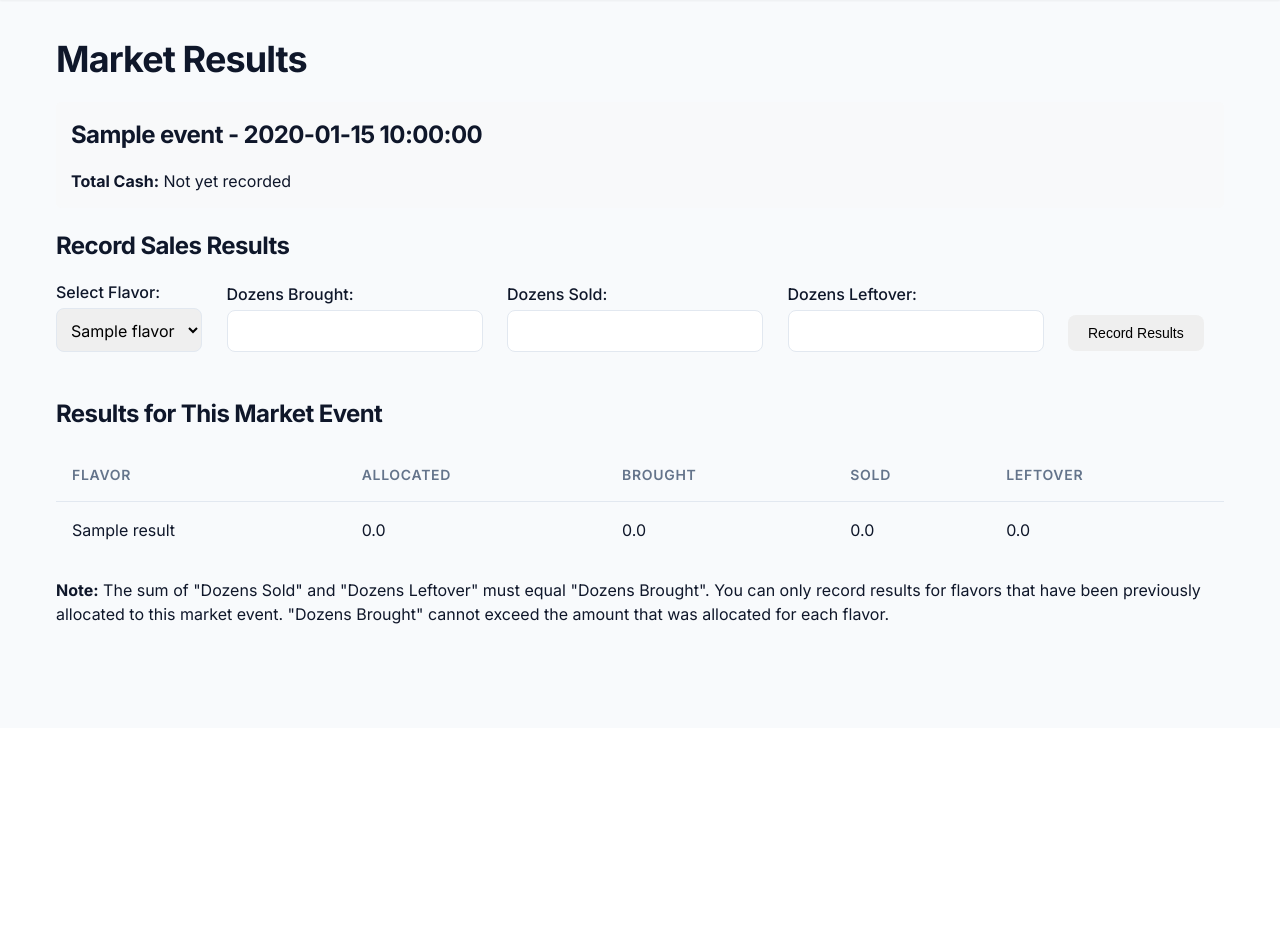
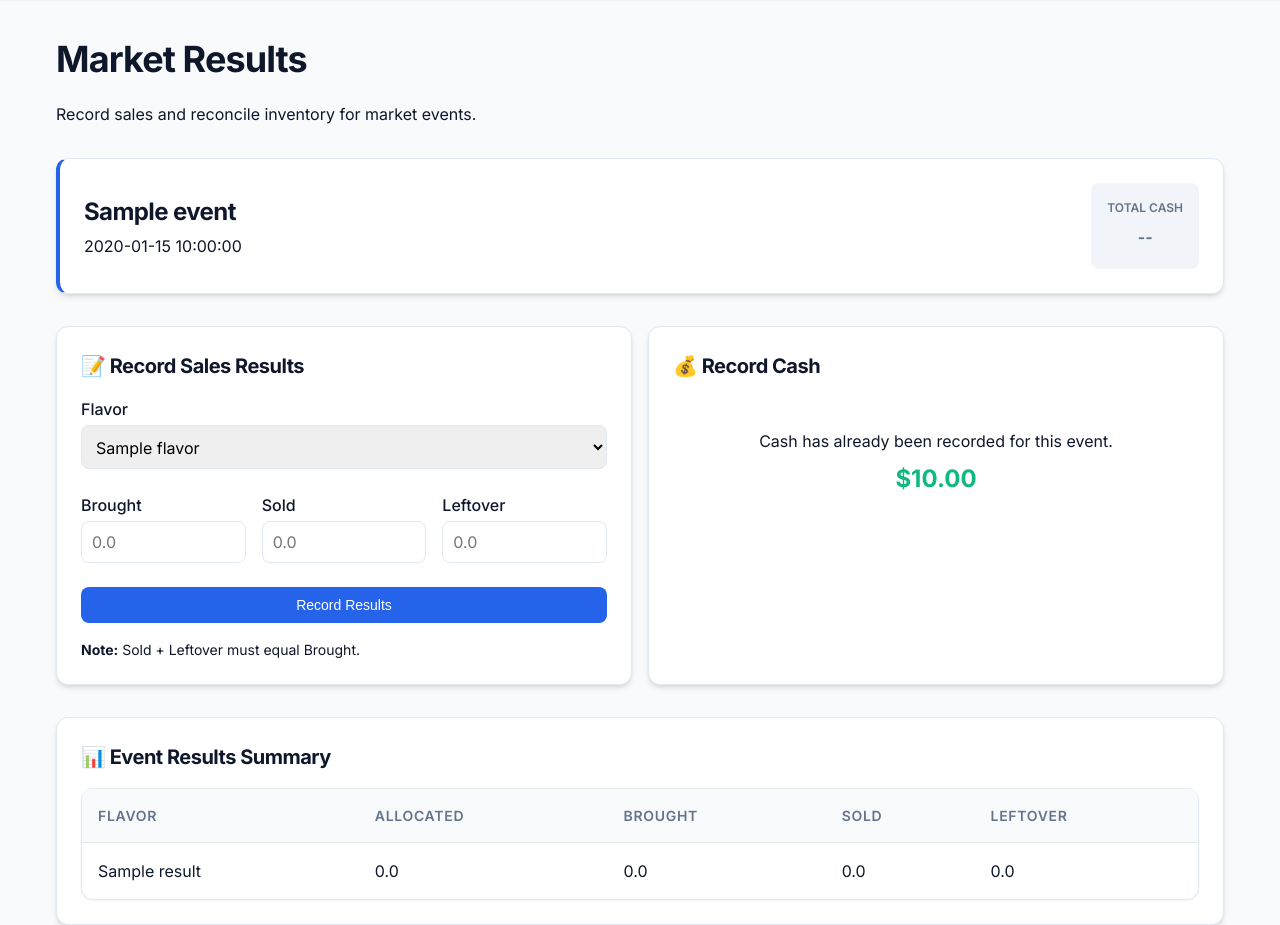
Before and after one commit to sebasanjose/productionLaLinda, a Flask app: template templates/market_results.html in a window 1280 px wide. Shown: the part 72-997 px from the top of the page. Before the commit the page ends 696 px from the top, so only its background shows below. Run offline with Flask 2, Linux system fonts and the light colour scheme; the template is opened without the code that fills it: most values are stand-ins (such as "Sample title", 1, 10 or a date in 2020).

Commit message:
refactor: Implement a new global stylesheet and update all core templates for a modern UI.

```diff
--- a/app.py
+++ b/app.py
@@ -91,8 +91,9 @@
                 flash('Please enter valid numeric values for regular and ghee dozens.', 'error')
                 conn.close()
                 return redirect(url_for('production'))
-            conn.execute('INSERT INTO tapas_production (date, regular_dozens, ghee_dozens) VALUES (?, ?, ?)',
-                        (date_str, regular, ghee))
+            notes = request.form.get('notes', '').strip()
+            conn.execute('INSERT INTO tapas_production (date, regular_dozens, ghee_dozens, notes) VALUES (?, ?, ?, ?)',
+                        (date_str, regular, ghee, notes))
             conn.commit()
             flash(f'Tapas production recorded: {regular} regular, {ghee} ghee dozens')
 
@@ -320,9 +321,9 @@
 
     # Get all tapas production records
     production_records = conn.execute('''
-        SELECT date, regular_dozens, ghee_dozens
+        SELECT id, date, regular_dozens, ghee_dozens, notes
         FROM tapas_production
-        ORDER BY date DESC
+        ORDER BY date DESC, id DESC
     ''').fetchall()
 
     # Calculate totals
@@ -351,5 +352,34 @@
                            totals=totals,
                            weekly_totals=weekly_totals)
 
+@app.route('/edit_tapas_production/<int:id>', methods=['POST'])
+def edit_tapas_production(id):
+    conn = get_db_connection()
+    action = request.form.get('action')
+
+    if action == 'delete':
+        conn.execute('DELETE FROM tapas_production WHERE id = ?', (id,))
+        flash('Tapas production record deleted')
+
+    elif action == 'edit':
+        try:
+            date_str = request.form['date']
+            regular = float(request.form['regular_dozens'])
+            ghee = float(request.form.get('ghee_dozens', 0))
+            notes = request.form.get('notes', '').strip()
+
+            conn.execute('''
+                UPDATE tapas_production
+                SET date = ?, regular_dozens = ?, ghee_dozens = ?, notes = ?
+                WHERE id = ?
+            ''', (date_str, regular, ghee, notes, id))
+            flash('Tapas production record updated')
+        except (ValueError, KeyError):
+            flash('Error updating record: Invalid data', 'error')
+
+    conn.commit()
+    conn.close()
+    return redirect(url_for('tapas_production'))
+
 if __name__ == '__main__':
     app.run(debug=True)
--- a/templates/market_results.html
+++ b/templates/market_results.html
@@ -1,73 +1,101 @@
-{% extends "base.html" %} {% block title %}Market Results - Empanada Production
-Tracker{% endblock %} {% block content %}
+{% extends "base.html" %}
+{% block title %}Market Results - La Linda Tracker{% endblock %}
+
+{% block content %}
+<div class="mb-4">
   <h1>Market Results</h1>
+  <p class="text-muted">Record sales and reconcile inventory for market events.</p>
+</div>
 
 {% if event %}
-<div
-  style="
-    margin-bottom: 20px;
-    padding: 15px;
-    background: #f8f9fa;
-    border-radius: 5px;
-  "
->
-  <h2>{{ event.market_name }} - {{ event.event_date }}</h2>
+<div class="card mb-4" style="border-left: 4px solid var(--primary-color);">
+  <div class="flex" style="justify-content: space-between; align-items: center;">
+    <div>
+      <h2 style="margin-bottom: 0.25rem;">{{ event.market_name }}</h2>
+      <p class="text-muted">{{ event.event_date }}</p>
+    </div>
+    <div class="text-center" style="background: #f1f5f9; padding: var(--spacing-md); border-radius: var(--radius-md);">
+      <span
+        style="display: block; font-size: 0.75rem; text-transform: uppercase; color: var(--text-muted); font-weight: 600;">Total
+        Cash</span>
+      <span style="font-size: 1.5rem; font-weight: 700; color: var(--success-color);">
         {% if event.cash %}
-  <p><strong>Total Cash Recorded:</strong> ${{ "%.2f"|format(event.cash) }}</p>
+        ${{ "%.2f"|format(event.cash) }}
         {% else %}
-  <p><strong>Total Cash:</strong> Not yet recorded</p>
+        <span style="color: var(--text-muted); font-size: 1rem;">--</span>
         {% endif %}
+      </span>
+    </div>
+  </div>
 </div>
 
-<h2>Record Sales Results</h2>
+<div class="grid grid-cols-2 gap-4">
+  <!-- Record Sales Form -->
+  <div class="card">
+    <h3>📝 Record Sales Results</h3>
     <form method="POST">
-  <div style="margin-bottom: 20px">
-    <div class="form-group" style="display: inline-block; margin-right: 20px">
-      <label for="flavor_id">Select Flavor:</label>
+      <div class="form-group">
+        <label for="flavor_id">Flavor</label>
         <select name="flavor_id" id="flavor_id" required>
           {% for flavor in flavors %}
           <option value="{{ flavor.id }}">{{ flavor.name }}</option>
           {% endfor %}
         </select>
       </div>
-    <div class="form-group" style="display: inline-block; margin-right: 20px">
-      <label for="brought">Dozens Brought:</label>
-      <input
-        type="number"
-        name="brought"
-        id="brought"
-        step="0.1"
-        min="0"
-        required
-      />
+
+      <div class="grid grid-cols-3 gap-4">
+        <div class="form-group">
+          <label for="brought">Brought</label>
+          <input type="number" name="brought" id="brought" step="0.1" min="0" required placeholder="0.0" />
         </div>
-    <div class="form-group" style="display: inline-block; margin-right: 20px">
-      <label for="sold">Dozens Sold:</label>
-      <input type="number" name="sold" id="sold" step="0.1" min="0" required />
+        <div class="form-group">
+          <label for="sold">Sold</label>
+          <input type="number" name="sold" id="sold" step="0.1" min="0" required placeholder="0.0" />
         </div>
-    <div class="form-group" style="display: inline-block">
-      <label for="leftover">Dozens Leftover:</label>
-      <input
-        type="number"
-        name="leftover"
-        id="leftover"
-        step="0.1"
-        min="0"
-        required
-      />
+        <div class="form-group">
+          <label for="leftover">Leftover</label>
+          <input type="number" name="leftover" id="leftover" step="0.1" min="0" required placeholder="0.0" />
         </div>
-    <button
-      type="submit"
-      class="btn"
-      style="margin-left: 20px; vertical-align: middle"
-    >
-      Record Results
-    </button>
       </div>
+
+      <button type="submit" class="btn btn-primary" style="width: 100%">Record Results</button>
+
+      <p class="text-muted" style="font-size: 0.875rem; margin-top: var(--spacing-md);">
+        <strong>Note:</strong> Sold + Leftover must equal Brought.
+      </p>
     </form>
+  </div>
 
-<h2>Results for This Market Event</h2>
-<table class="data-table">
+  <!-- Record Cash Form -->
+  <div class="card">
+    <h3>💰 Record Cash</h3>
+    {% if event.cash is none %}
+    <form method="POST" action="{{ url_for('market_results', event_id=event_id) }}">
+      <input type="hidden" name="record_cash" value="1" />
+      <div class="form-group">
+        <label for="cash_amount">Total Cash Received ($)</label>
+        <input type="number" name="cash_amount" id="cash_amount" step="0.01" min="0" placeholder="0.00" required />
+      </div>
+      <button type="submit" class="btn btn-success"
+        style="width: 100%; background-color: var(--success-color); border-color: var(--success-color); color: white;">Record
+        Cash</button>
+    </form>
+    {% else %}
+    <div class="text-center" style="padding: var(--spacing-xl) 0;">
+      <p class="text-muted">Cash has already been recorded for this event.</p>
+      <p style="font-size: 1.5rem; font-weight: 700; color: var(--success-color); margin-top: var(--spacing-sm);">
+        ${{ "%.2f"|format(event.cash) }}
+      </p>
+    </div>
+    {% endif %}
+  </div>
+</div>
+
+<!-- Results Table -->
+<div class="card mt-4">
+  <h3>📊 Event Results Summary</h3>
+  <div class="table-container">
+    <table>
       <thead>
         <tr>
           <th>Flavor</th>
@@ -78,7 +106,8 @@
         </tr>
       </thead>
       <tbody>
-    {% if results %} {% for result in results %}
+        {% if results %}
+        {% for result in results %}
         <tr>
           <td>{{ result.name }}</td>
           <td>{{ "%.1f"|format(result.allocated or 0) }}</td>
@@ -86,57 +115,23 @@
           <td>{{ "%.1f"|format(result.sold or 0) }}</td>
           <td>{{ "%.1f"|format(result.leftover or 0) }}</td>
         </tr>
-    {% endfor %} {% else %}
+        {% endfor %}
+        {% else %}
         <tr>
-      <td colspan="5" style="text-align: center; font-style: italic">
+          <td colspan="5" class="text-center text-muted" style="padding: var(--spacing-xl);">
             No results have been recorded for this market event yet.
           </td>
         </tr>
         {% endif %}
       </tbody>
     </table>
-
-<div style="margin-top: 20px">
-  {% if event.cash is none %}
-  <form
-    method="POST"
-    action="{{ url_for('market_results', event_id=event_id) }}"
-    style="display: inline-block"
-  >
-    <input type="hidden" name="record_cash" value="1" />
-    <div class="form-group" style="display: inline-block; margin-right: 10px">
-      <label for="cash_amount">Record Total Cash Received:</label>
-      <input
-        type="number"
-        name="cash_amount"
-        id="cash_amount"
-        step="0.01"
-        min="0"
-        placeholder="Enter total cash"
-        required
-      />
   </div>
-    <button type="submit" class="btn btn-secondary">Record Cash</button>
-  </form>
-  {% endif %}
 </div>
 
-<p>
-  <strong>Note:</strong> The sum of "Dozens Sold" and "Dozens Leftover" must
-  equal "Dozens Brought". You can only record results for flavors that have been
-  previously allocated to this market event. "Dozens Brought" cannot exceed the
-  amount that was allocated for each flavor.
-</p>
-
 {% else %}
-<div
-  style="
-    padding: 20px;
-    background: #f8d7da;
-    border: 1px solid #f5c6cb;
-    border-radius: 5px;
-  "
->
-  <p>The specified market event could not be found.</p>
+<div class="card" style="border-left: 4px solid var(--error-color);">
+  <p class="text-muted">The specified market event could not be found.</p>
+  <a href="{{ url_for('markets') }}" class="btn btn-secondary mt-4">Back to Markets</a>
 </div>
-{% endif %} {% endblock %}
+{% endif %}
+{% endblock %}
--- a/todo.txt
+++ b/todo.txt
@@ -1,4 +1,9 @@
 - [x] should be able to input only one type of tapa
+- date in add unbaked empanadas should be today by default
+- add flavor should show the already existing flavors
+- when adding unbaked, the message should mention the flavor name
+- when adding hc unbaked, nothing happens
+- i should be able to add baked regardless unbaked exists
 - inventory should show also available tapas
 - el sistema deberia permitir tomar notas
 - el sistema deberia evaluar las notas y sugerir alertas o cambios en el inventario o ingredientes para cumplir con los objetivos de produccion
```
Also changed, not shown: templates/add_flavor.html (+20 -16 lines), templates/add_market.html (+20 -16 lines), templates/tapas_production.html (added, +94 -0 lines), tests/conftest.py (+5 -2 lines), tests/unit/test_routes.py (+4 -4 lines). Lines whose indentation alone changed are shown as unchanged.
